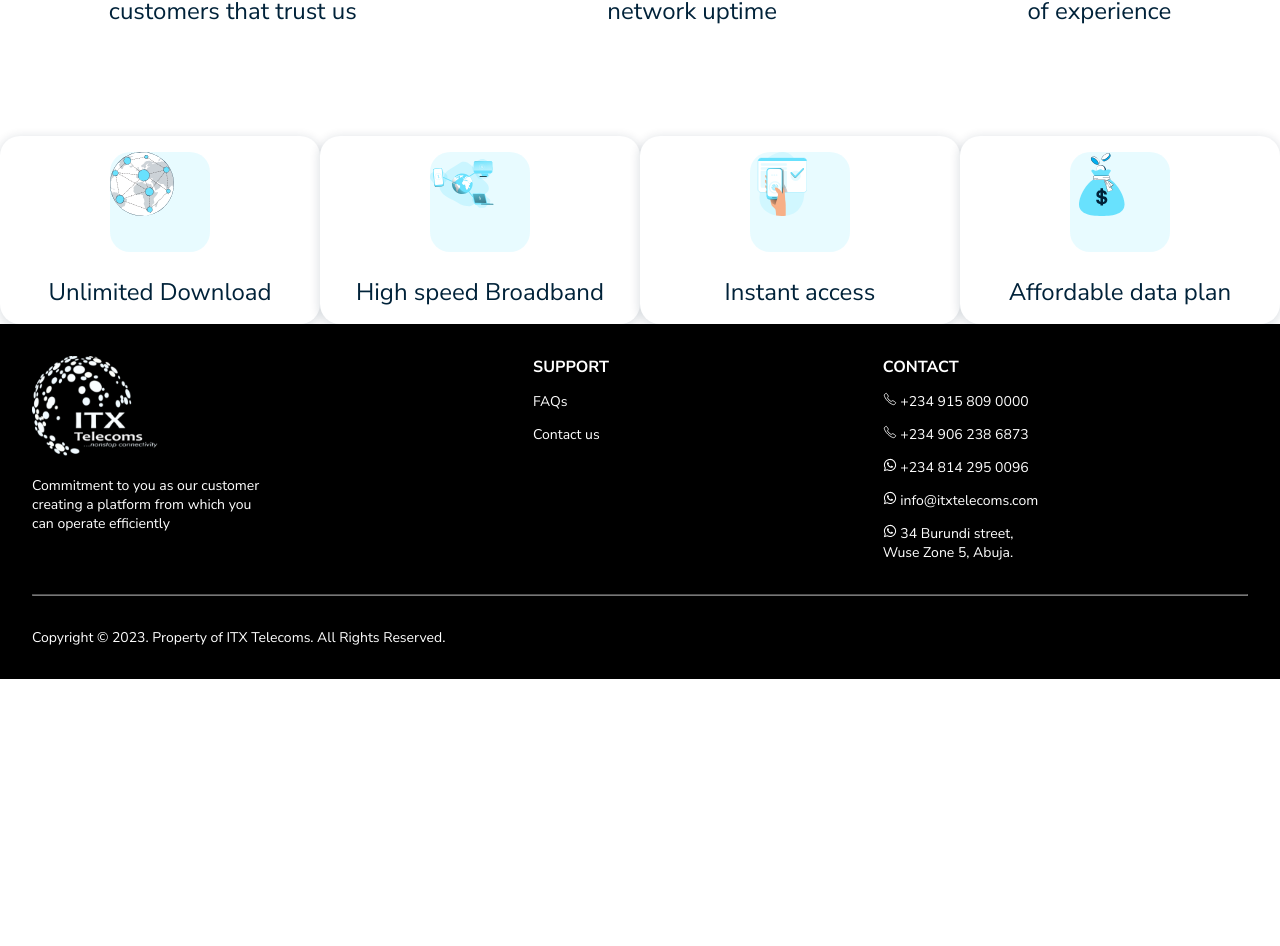
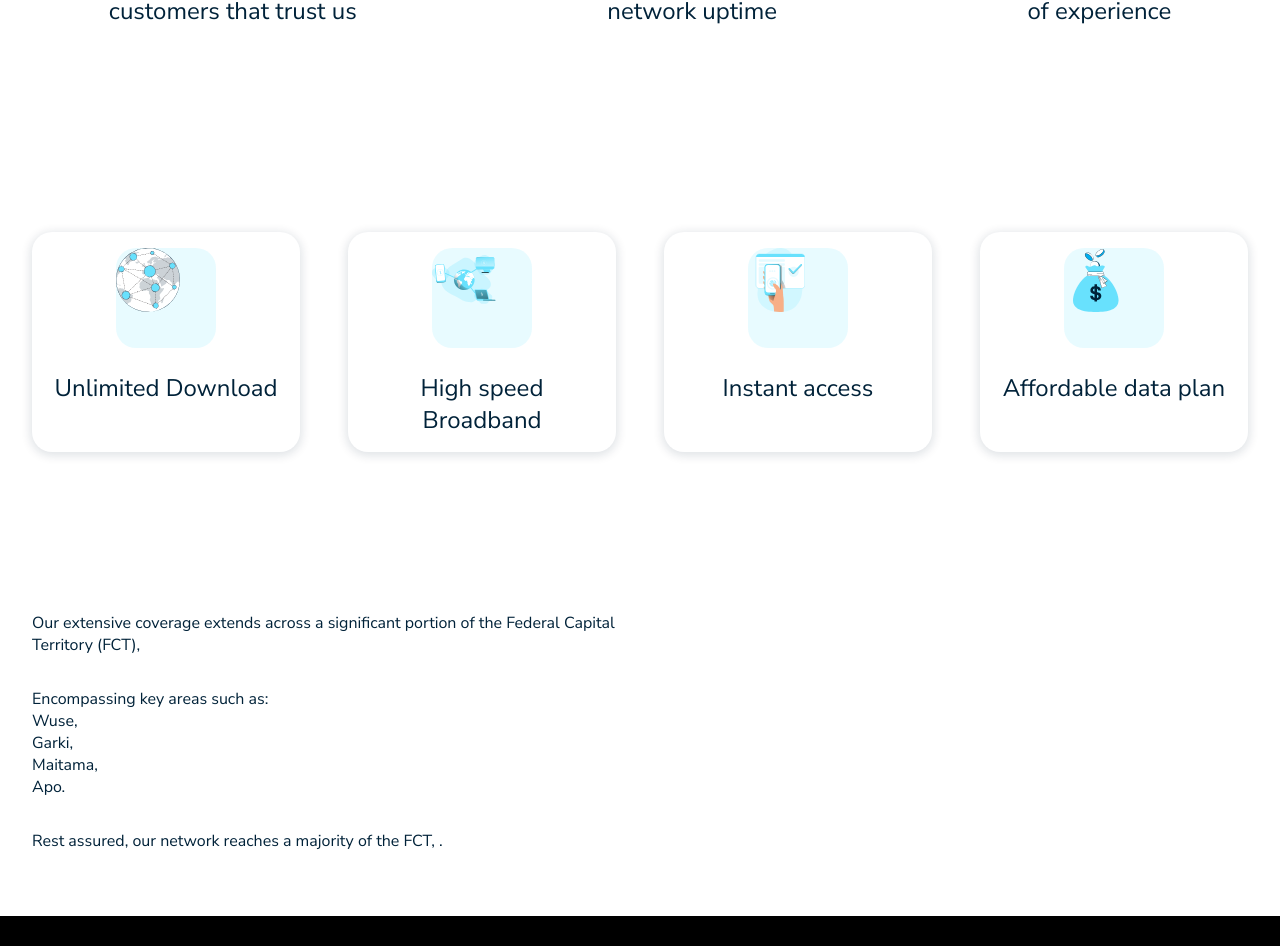
Before and after one commit to Meed-Networks/itx-redesign, a Next.js app: page / in a window 1280 px wide. Shown: the part 868-1814 px from the top of the page. Before the commit the page ends 1643 px from the top, so only its background shows below. Built offline with nearby package versions, Linux system fonts and the light colour scheme.

Commit message:
coverage section added

```diff
--- a/app/page.tsx
+++ b/app/page.tsx
@@ -4,6 +4,7 @@ import FooterSection from '@/components/footer';
 import HomeSection from '@/components/LandingPage/homeSection';
 import NumberSection from '@/components/LandingPage/numberSetion';
 import ServicesSection from '@/components/LandingPage/servicesSection';
+import CoverageSection from '@/components/LandingPage/coverageSection';
 
 export default function Home() {
   return (
@@ -16,6 +17,8 @@ export default function Home() {
 
       <ServicesSection/>
 
+      <CoverageSection/>
+
       <FooterSection/>
     </main>
   )
--- a/components/LandingPage/coverageSection.tsx
+++ b/components/LandingPage/coverageSection.tsx
@@ -1,8 +1,28 @@
+import styles from './landingPage.module.scss';
 
 export default function CoverageSection() {
      return(
-          <div>
+          <section className={styles.coverageSection}>
+               {/* Title Component */}
+               <section className={styles.twoSection}>
+                    <div className={styles.textSection}>
+                         <p>Our extensive coverage extends across a significant portion of the Federal Capital Territory (FCT), </p>
 
-          </div>
+                         <p>Encompassing key areas such as:
+                              <br/>Wuse,
+                              <br/>Garki,
+                              <br/>Maitama,
+                              <br/>Apo.
+                         </p>
+                         <p>
+                              Rest assured, our network reaches a majority of the FCT, .
+                         </p>
+                    </div>
+
+                    <div>
+
+                    </div>
+               </section>
+          </section>
      )
 }
--- a/components/LandingPage/landingPage.module.scss
+++ b/components/LandingPage/landingPage.module.scss
@@ -61,6 +61,9 @@
      width: 100vw;
      display: grid;
      grid-template-columns: repeat(4, 1fr);
+     gap: 3em;
+     padding: 2em;
+     margin: 4em 0;
 
      .servicesBox{
           border-radius: 20px;
@@ -89,6 +92,22 @@
 
      }
 }
+
+.coverageSection{
+     width: 100vw;
+     .twoSection{
+          display: grid;
+          grid-template-columns: repeat(2, 1fr);
+          padding: 2em;
+
+          .textSection{
+               color: var(--primary);
+               p{
+                    margin: 2em 0;
+               }
+          }
+     }
+}
 @media only screen and (max-width: 768px) {
      .homeContainer{
           display: grid;
@@ -114,4 +133,8 @@
           text-align: center;
           gap: 10%;
      }
+
+     .servicesContainer{
+          grid-template-columns: repeat(2, 1fr);
+     }
 }
--- a/components/LandingPage/servicesSection.tsx
+++ b/components/LandingPage/servicesSection.tsx
@@ -26,7 +26,6 @@ export default function ServicesSection() {
                {services.map((v,i) =>
                     <div key={i} className={styles.servicesBox}>
                          <div><Image src={v.image} width={64} height={64} style={{objectFit: 'contain'}} alt="Services Icon"/></div>
-
                          <h3>{v.text}</h3>
                     </div>
                )}
--- a/components/button/button.module.scss
+++ b/components/button/button.module.scss
@@ -1,7 +1,7 @@
 .button{
      border-radius: 40px;
      border: none;
-     padding: 1em 2em;
+     padding: .5em 1em;
      font-size: 18px;
      display: block;
      cursor: pointer;
--- a/components/footer/footer.module.scss
+++ b/components/footer/footer.module.scss
@@ -1,7 +1,7 @@
 .footerMain{
      background-color: black;
      color: white;
-     bottom: 0;
+     bottom: 0 !important;
      padding: 2em;
      width: 100vw;
 
--- a/package.json
+++ b/package.json
@@ -14,6 +14,7 @@
     "@types/react-dom": "18.2.6",
     "eslint": "8.43.0",
     "eslint-config-next": "13.4.6",
+    "leaflet": "^1.9.4",
     "next": "13.4.6",
     "react": "18.2.0",
     "react-dom": "18.2.0",
```
Also changed, not shown: 1 other file (tests, documents, lock files or other folders).
